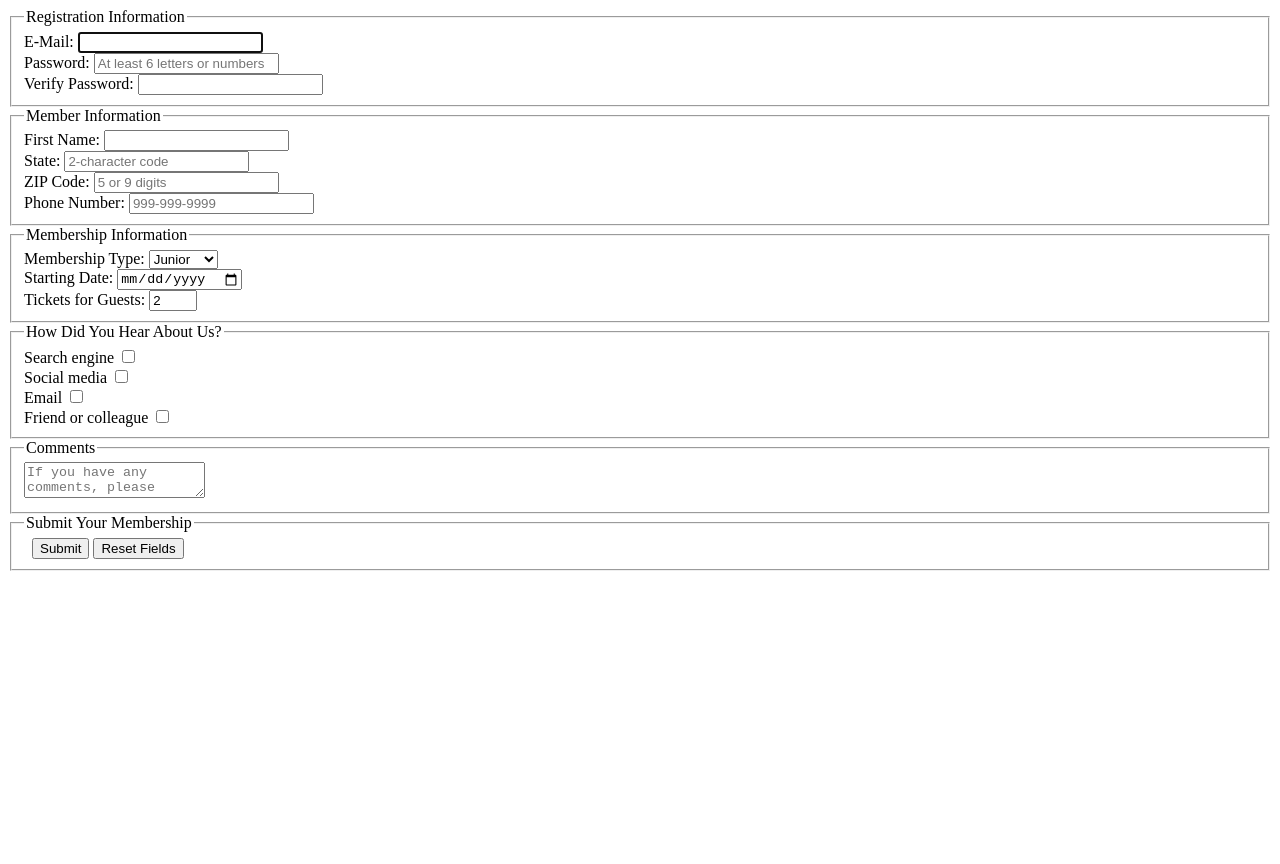
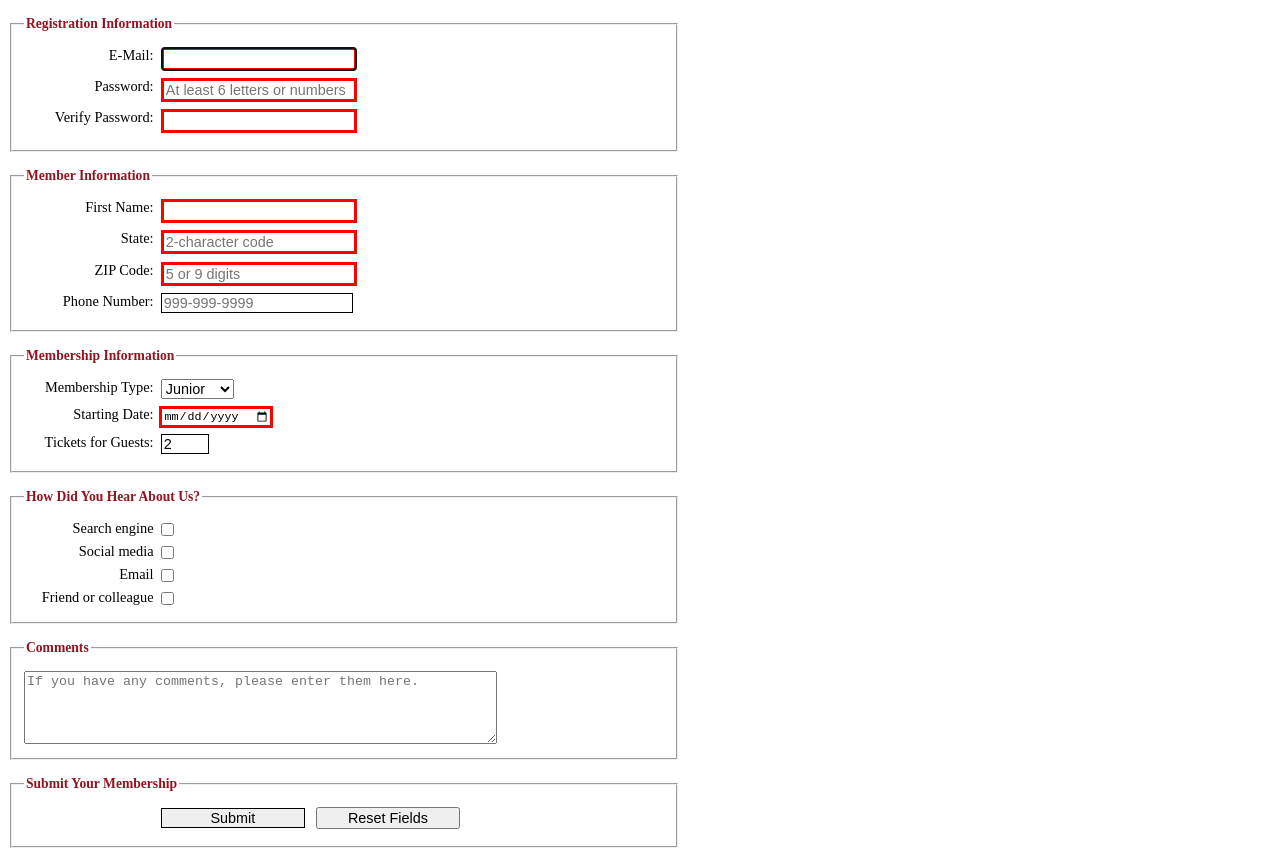
Before and after one commit to K-Newman3740/K-Newman3740.github.io, a plain HTML site: page form.html in a window 1280 px wide. Before the commit the page ends 800 px from the top, so only its background shows below. Drawn offline with Linux system fonts and the light colour scheme.

Commit message:
linked html to css

```diff
--- a/form.html
+++ b/form.html
@@ -4,6 +4,7 @@
     <meta charset="UTF-8">
     <meta name="viewport" content="width=device-width, initial-scale=1.0">
     <title>Membership Registration</title>
+    <link rel="stylesheet" href="styles/form.css">
 </head>
 <body>
     <form action="register_account.html" method="post" id="registration_form">
```
